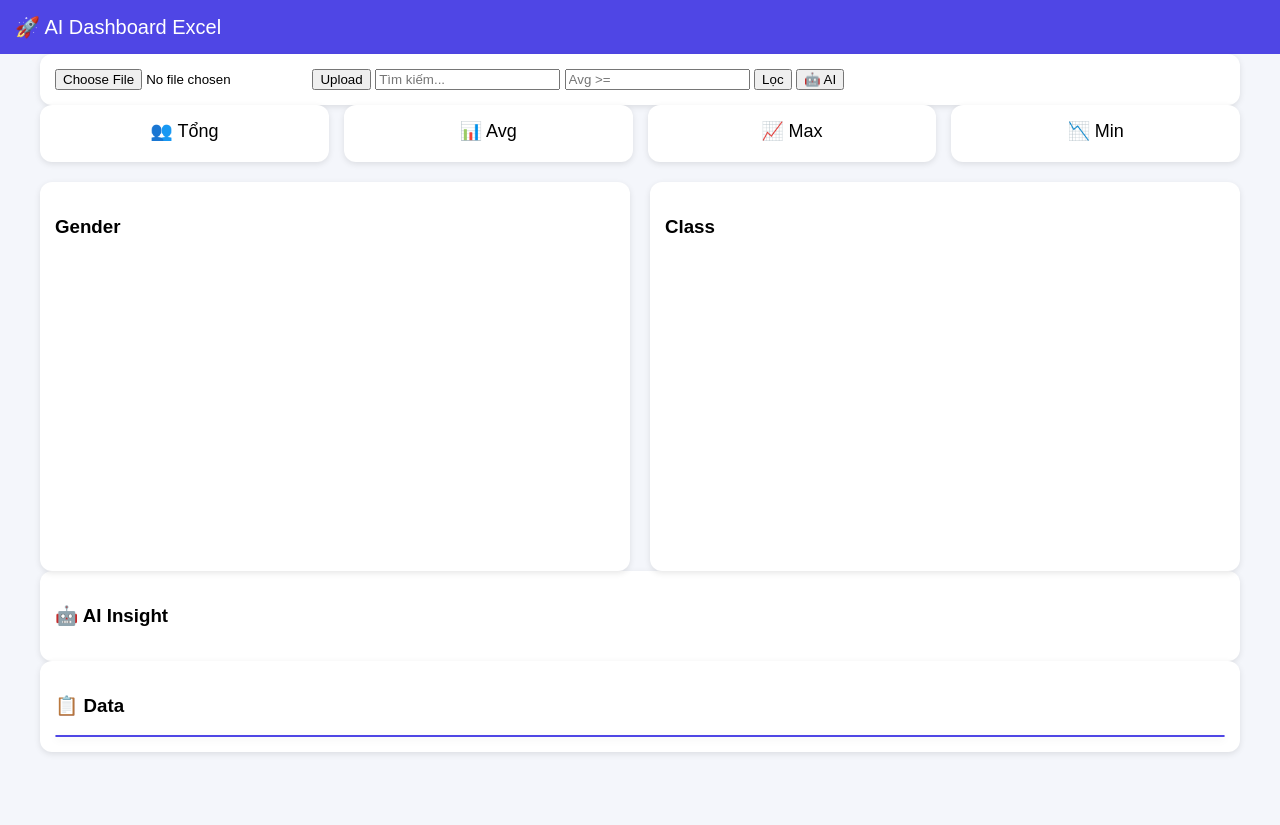
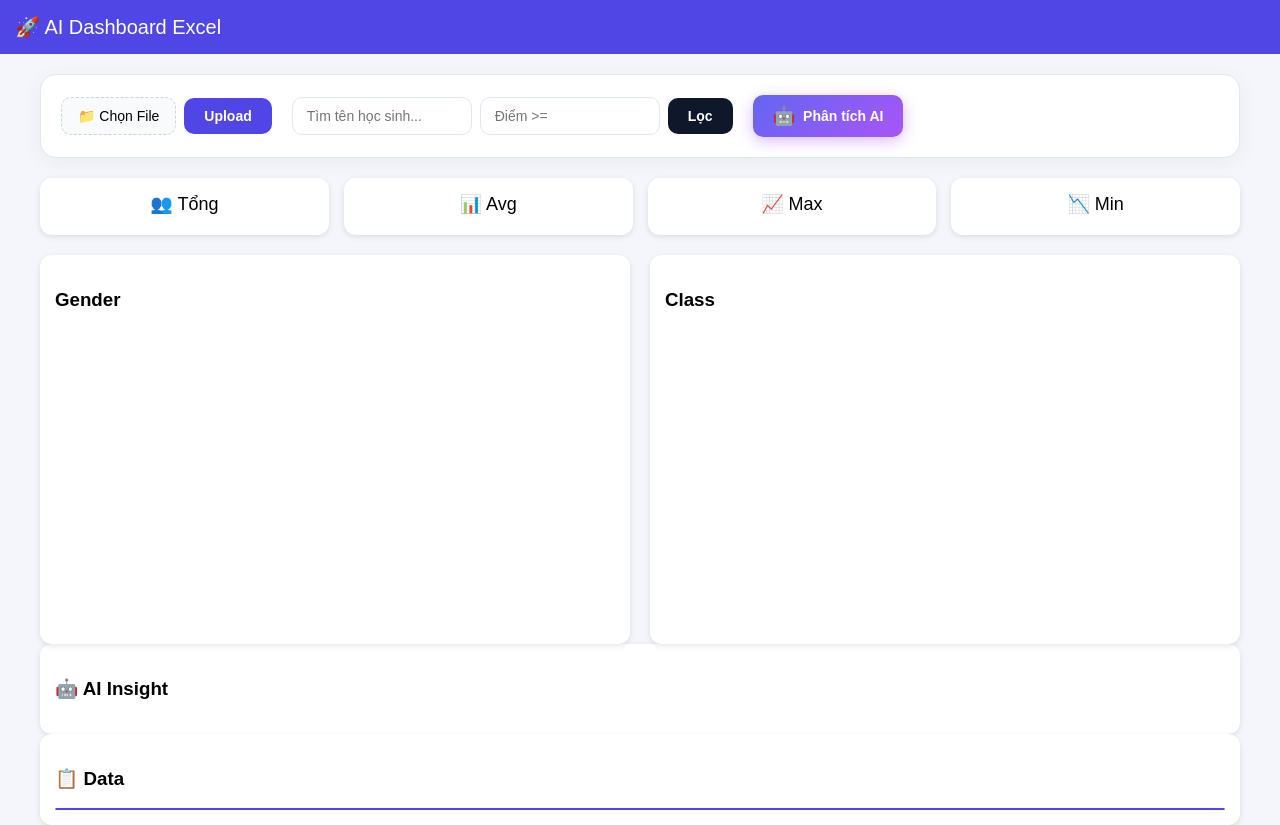
Before and after one commit to trungbthuan/trungld, a website: page public/index.html in a window 1280 px wide. Before the commit the page ends 800 px from the top, so only its background shows below. Drawn offline with nearby package versions, Linux system fonts and the light colour scheme.

Commit message:
CSS lại các element

```diff
--- a/public/index.html
+++ b/public/index.html
@@ -158,6 +158,132 @@
                 width: 100% !important;
                 height: 100% !important;
             }
+            /*<-------Phần upload--------->*/
+            :root {
+                --primary: #4f46e5;
+                --primary-hover: #4338ca;
+                --secondary: #0f172a;
+                --ai-gradient: linear-gradient(135deg, #6366f1 0%, #a855f7 100%);
+                --bg-card: #ffffff;
+                --border: #e2e8f0;
+            }
+
+            .toolbar {
+                display: flex;
+                flex-wrap: wrap;
+                gap: 20px;
+                background: var(--bg-card);
+                padding: 20px;
+                border-radius: 16px;
+                box-shadow: 0 4px 20px rgba(0, 0, 0, 0.05);
+                align-items: center;
+                border: 1px solid var(--border);
+                margin: 20px 0;
+            }
+
+            .group {
+                display: flex;
+                gap: 8px;
+                align-items: center;
+            }
+
+            /* Ẩn input file gốc và làm giả nút */
+            input[type="file"] {
+                display: none;
+            }
+
+            .custom-file-upload {
+                display: inline-block;
+                padding: 10px 16px;
+                cursor: pointer;
+                background: #f8fafc;
+                border: 1px dashed #cbd5e1;
+                border-radius: 10px;
+                font-size: 14px;
+                transition: all 0.3s;
+            }
+
+            .custom-file-upload:hover {
+                background: #f1f5f9;
+                border-color: var(--primary);
+            }
+
+            /* Style cho Input Text & Number */
+            input[type="text"],
+            input[type="number"] {
+                padding: 10px 14px;
+                border: 1px solid var(--border);
+                border-radius: 10px;
+                outline: none;
+                font-size: 14px;
+                transition: all 0.3s;
+                width: 150px;
+            }
+
+            input[type="text"]:focus,
+            input[type="number"]:focus {
+                border-color: var(--primary);
+                box-shadow: 0 0 0 3px rgba(79, 70, 229, 0.1);
+            }
+
+            /* Button chung */
+            .btn {
+                padding: 10px 20px;
+                border-radius: 10px;
+                border: none;
+                font-weight: 600;
+                cursor: pointer;
+                transition: all 0.3s;
+                font-size: 14px;
+                display: flex;
+                align-items: center;
+                gap: 8px;
+            }
+
+            .btn-primary {
+                background: var(--primary);
+                color: white;
+            }
+
+            .btn-primary:hover {
+                background: var(--primary-hover);
+                transform: translateY(-1px);
+            }
+
+            .btn-secondary {
+                background: var(--secondary);
+                color: white;
+            }
+
+            .btn-ai {
+                background: var(--ai-gradient);
+                color: white;
+                box-shadow: 0 4px 15px rgba(168, 85, 247, 0.4);
+            }
+
+            .btn-ai:hover {
+                opacity: 0.9;
+                transform: scale(1.05);
+            }
+
+            .btn-ai .icon {
+                font-size: 18px;
+            }
+
+            /* Responsive cho mobile */
+            @media (max-width: 768px) {
+                .toolbar {
+                    flex-direction: column;
+                    align-items: stretch;
+                }
+                .group {
+                    width: 100%;
+                }
+                input[type="text"],
+                input[type="number"] {
+                    flex: 1;
+                }
+            }
         </style>
     </head>
 
@@ -166,7 +292,26 @@
 
         <div class="container">
             <!-- Upload -->
-            <div class="card">
+            <div class="toolbar">
+                <div class="group">
+                    <label for="fileInput" class="custom-file-upload">
+                        <span>📁 Chọn File</span>
+                        <input type="file" id="fileInput" onchange="updateFileName(this)" />
+                    </label>
+                    <button class="btn btn-primary" onclick="uploadFile()">Upload</button>
+                </div>
+
+                <div class="group">
+                    <input type="text" id="searchInput" placeholder="Tìm tên học sinh..." />
+                    <input type="number" id="minValue" placeholder="Điểm >= " />
+                    <button class="btn btn-secondary" onclick="applyFilter()">Lọc</button>
+                </div>
+
+                <div class="group">
+                    <button class="btn btn-ai" onclick="analyzeAI()"><span class="icon">🤖</span> Phân tích AI</button>
+                </div>
+            </div>
+            <!-- <div class="card">
                 <input type="file" id="fileInput" />
                 <button onclick="uploadFile()">Upload</button>
 
@@ -175,7 +320,7 @@
                 <button onclick="applyFilter()">Lọc</button>
 
                 <button onclick="analyzeAI()">🤖 AI</button>
-            </div>
+            </div> -->
 
             <!-- KPI -->
             <div class="grid">
@@ -220,6 +365,11 @@
         <script>
             let originalData = [];
             let genderChart, classChart;
+
+            function updateFileName(input) {
+                const fileName = input.files[0] ? input.files[0].name : "Chọn File";
+                input.parentElement.querySelector("span").innerText = "📁 " + fileName;
+            }
 
             // KPI
             function updateKPI(data) {
```
